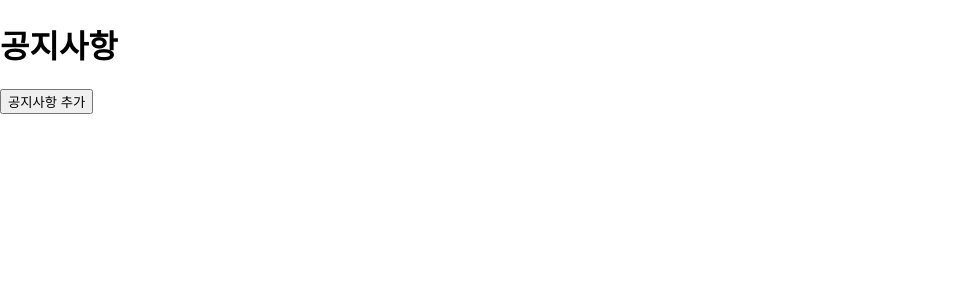
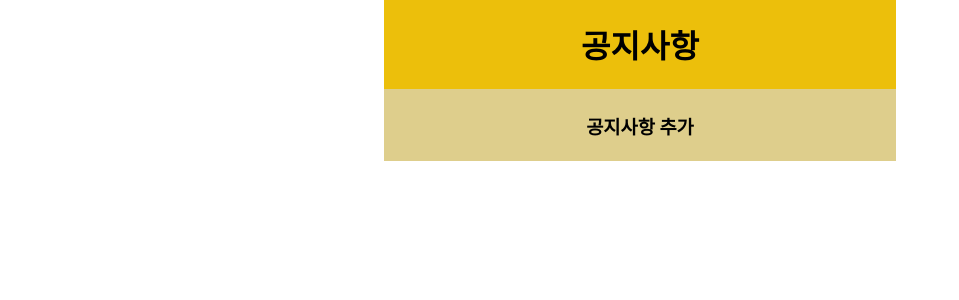
Before and after one commit to JDWdonga21/web-notice, a React (Create React App) app: page / in a window 1280 px wide. Shown: the top 300 px of the page, without its empty margins (0-959 px from the left). Built offline with nearby package versions, Linux system fonts and the light colour scheme.

Commit message:
중간저장

```diff
--- a/package.json
+++ b/package.json
@@ -9,8 +9,10 @@
     "@types/node": "^20.11.19",
     "@types/react": "^18.2.57",
     "@types/react-dom": "^18.2.19",
+    "html-react-parser": "^5.1.7",
     "react": "^18.2.0",
     "react-dom": "^18.2.0",
+    "react-quill": "^2.0.0",
     "react-scripts": "5.0.1",
     "typescript": "^5.3.3",
     "web-vitals": "^2.1.4"
--- a/src/App.css
+++ b/src/App.css
@@ -1,5 +1,55 @@
 .App {
+  margin-left: 30%;
+  margin-right: 30%;
+  width: 40%;
   text-align: center;
+  display: flex;
+  flex-direction: column;
+  justify-content: center;
+  align-items: center;
+  background-color: rgb(226, 222, 209);
+}
+
+.Header{
+  width: 100%;
+  display: flax;
+  flex-direction: row;
+  justify-content: space-between;
+  background-color: rgb(236, 191, 11);
+}
+
+.Mains{
+  width: 100%;
+  max-height: 500px;
+  overflow-y: scroll;
+}
+
+.NoticeLists {
+  display: flex;
+  width: 100%;
+  align-items: center;
+  justify-content: center;
+}
+.NoticeList {
+  margin-bottom: 1px;
+  width: 100%;
+  border: 1px solid #282c34;
+  background-color: azure;
+}
+
+.Footer{
+  width: 100%;
+  display: flax;
+  flex-direction: row;
+  justify-content: space-between;
+  background-color: rgb(222, 206, 140);
+}
+.Footer-btn{
+  display: flex;
+  margin: 4px;
+  flex-direction: row;
+  align-items: center;
+  justify-content:space-around;
 }
 
 .App-logo {
--- a/src/App.tsx
+++ b/src/App.tsx
@@ -3,6 +3,9 @@ import React from 'react';
 import NoticeList from './component/NoticeList';
 import NoticeDetail from './component/NoticeDetail';
 import NoticeEdit from './component/NoticeEdit';
+import "./App.css";
+import Header from './component/header/Header';
+import Footer from './component/footer/Footer';
 
 type Notice = {
   id: string,
@@ -32,7 +35,7 @@ class App extends React.Component<{}, AppState> {
     this.setState({ currentScreen: 'list', selectedNoticeId: undefined });
   }
 
-  handleEditNotice = (id : string) => {
+  handleEditNotice = (id : string | undefined) => {
     this.setState({currentScreen: 'edit', selectedNoticeId: id });
   }
 
@@ -59,11 +62,13 @@ class App extends React.Component<{}, AppState> {
     const { currentScreen, selectedNoticeId } = this.state;
 
     return (
-      <div>
+      <div className='App'>
+        <Header />
+        <main className='Mains'>
           {currentScreen === 'list' && (
             <div>
               <NoticeList onNoticeClick={this.handleNoticeClick} />
-            <button onClick={this.handleAddNotice}>공지사항 추가</button>
+              {/* <button onClick={this.handleAddNotice}>공지사항 추가</button> */}
             </div>
           )}
 
@@ -80,8 +85,19 @@ class App extends React.Component<{}, AppState> {
             <NoticeEdit
               id={selectedNoticeId}
               onNoticeAdded = {this.handleNoticeAdded}
+              onCancel={this.handleNoticeAdded}
             />
           )}
+        </main>
+        <Footer
+          appCurrentScreen = {this.state.currentScreen}
+          onAddNotice = {this.handleAddNotice}
+          selectedNoticeId={selectedNoticeId}
+          onBackToList={this.handleBackToList}
+          onEditNotice={() => this.handleEditNotice(selectedNoticeId)}
+          onDelete={this.handleDeleteNotice}
+          onCancel={this.handleNoticeAdded}
+        />
       </div>
     );
   }
--- a/src/component/NoticeDetail.tsx
+++ b/src/component/NoticeDetail.tsx
@@ -1,5 +1,7 @@
 // NoticeDetail.tsx
 import React from 'react';
+import parse from 'html-react-parser';
+// import DOMPurify from 'dompurify';
 
 type Notice = {
     id: string,
@@ -47,10 +49,10 @@ class NoticeDetail extends React.Component<NoticeDetailProps, NoticeDetailState>
       <div>
         <h1>{this.state.title}</h1>
         <p>{this.state.date}</p>
-        <article>{this.state.content}</article>
-        <button onClick={this.props.onBackToList}>목록으로</button>
+        <article dangerouslySetInnerHTML={{ __html : content }} />
+        {/* <button onClick={this.props.onBackToList}>목록으로</button>
         <button onClick={this.props.onEditNotice}>수정하기</button>
-        <button onClick={() => this.props.onDelete(this.props.id)}>삭제하기</button>
+        <button onClick={() => this.props.onDelete(this.props.id)}>삭제하기</button> */}
       </div>
     );
   }
--- a/src/component/NoticeEdit.tsx
+++ b/src/component/NoticeEdit.tsx
@@ -1,5 +1,10 @@
 // NoticeEdit.tsx
-import React from 'react';
+import React, {
+    useMemo,
+    useRef
+} from 'react';
+import ReactQuill, {Quill} from 'react-quill';
+import 'react-quill/dist/quill.snow.css';
 
 type Notice = {
     id: string,
@@ -10,6 +15,7 @@ type Notice = {
 
 type NoticeEditProps = {
     onNoticeAdded: () => void,
+    onCancel: () => void,
     id?: string; // 수정 시에는 id가 제공됩니다.
 };
 
@@ -19,7 +25,27 @@ type NoticeEditState = {
   date: string;
 };
 
+const formats = [
+    'font',
+  'header',
+  'bold',
+  'italic',
+  'underline',
+  'strike',
+  'blockquote',
+  'list',
+  'bullet',
+  'indent',
+  'link',
+  'align',
+  'color',
+  'background',
+  'size',
+  'h1',
+]
+
 class NoticeEdit extends React.Component<NoticeEditProps, NoticeEditState> {
+    quillRef: React.RefObject<ReactQuill>;
   constructor(props: NoticeEditProps) {
     super(props);
     this.state = {
@@ -27,6 +53,7 @@ class NoticeEdit extends React.Component<NoticeEditProps, NoticeEditState> {
       content: '',
       date: ''
     };
+    this.quillRef = React.createRef();
   }
 
   componentDidMount() {
@@ -39,7 +66,9 @@ class NoticeEdit extends React.Component<NoticeEditProps, NoticeEditState> {
       }
     }
   }
-
+  handleContentChange = (content: string) => {
+    this.setState({ content });
+  };
 
 
   handleSubmit = (event: React.FormEvent<HTMLFormElement>) => {
@@ -72,8 +101,22 @@ class NoticeEdit extends React.Component<NoticeEditProps, NoticeEditState> {
     this.props.onNoticeAdded();
   };
 
+  insertHtmlContent = () => {
+    const htmlContent = prompt("HTML 입력");
+    if(!htmlContent) return;
+
+    const quillInstance = this.quillRef.current?.getEditor();
+    if(quillInstance){
+        const range = quillInstance.getSelection();
+        if(range){
+            quillInstance.clipboard.dangerouslyPasteHTML(range.index, htmlContent);
+        }
+    }
+  }
+
   render() {
     return (
+        <div>
             <form onSubmit={this.handleSubmit}>
                 <label>
                 Title:
@@ -85,13 +128,35 @@ class NoticeEdit extends React.Component<NoticeEditProps, NoticeEditState> {
                 </label>
                 <label>
                 Content:
-          <textarea
+                {/* <textarea
                     value={this.state.content}
                     onChange={e => this.setState({ content: e.target.value })}
+                /> */}
+                <ReactQuill
+                    ref={this.quillRef}
+                    theme='snow'
+                    formats={formats}
+                    value={this.state.content}
+                    onChange={this.handleContentChange}
                 />
                 </label>
                 <button type="submit">저장</button>
             </form>
+            {/* <button onClick={()=> this.insertHtmlContent()}>qqudghks</button> */}
+            <div className="Footer">
+                <div className="Footer-btn">
+                    <div>
+                        <h3>저장하기</h3>
+                    </div>
+                    <div onClick={()=> this.insertHtmlContent()}>
+                        <h3>HTML 입력</h3>
+                    </div>
+                    <div onClick={this.props.onCancel}>
+                        <h3>취소하기</h3>
+                    </div>
+                </div>
+            </div>
+        </div>
     );
   }
 }
--- a/src/component/NoticeList.tsx
+++ b/src/component/NoticeList.tsx
@@ -34,13 +34,13 @@ class NoticeList extends React.Component<NoticeListprops, NoticeListState>{
     }
     render(): React.ReactNode {
         return(
-            <div>
+            <div className="NoticeLists">
                 <header>
-                    <h1>공지사항</h1>
+
                 </header>
                 <main>
                     {this.state.notices.map(notice => (
-                        <div key={notice.id} onClick={() => this.props.onNoticeClick(notice.id)}>
+                        <div className="NoticeList" key={notice.id} onClick={() => this.props.onNoticeClick(notice.id)}>
                             <h2>{notice.title}</h2>
                             <text>{notice.date}</text>
                         </div>
--- /dev/null
+++ b/src/component/footer/Footer.tsx
@@ -0,0 +1,56 @@
+import React from "react";
+//아이콘
+
+import "../../App.css"
+
+type Footerprops = {
+    appCurrentScreen: "list" | "detail" | "edit";
+    onAddNotice : () => void;
+    selectedNoticeId: string | undefined;
+    onBackToList: () => void;
+    onEditNotice: () => void;
+    onDelete: (id : string) => void;
+    onCancel: () => void;
+}
+
+
+class Footer extends React.Component<Footerprops>{
+    render(): React.ReactNode {
+        return(
+            <div className="Footer">
+                {this.props.appCurrentScreen === 'list' && (
+                    <div className="Footer-btn" onClick={this.props.onAddNotice}>
+                        <h3>공지사항 추가</h3>
+                    </div>
+                )}
+                {this.props.appCurrentScreen === 'detail' && (
+                    <div className="Footer-btn">
+                        <div onClick={this.props.onBackToList}>
+                            <h3>목록으로</h3>
+                        </div>
+                        <div onClick={this.props.onEditNotice}>
+                            <h3>수정하기</h3>
+                        </div>
+                        <div onClick={() => this.props.selectedNoticeId && this.props.onDelete(this.props.selectedNoticeId)}>
+                            <h3>삭제하기</h3>
+                        </div>
+                    </div>
+                )}
+                {/* {this.props.appCurrentScreen === 'edit' && (
+                    <div className="Footer-btn">
+                        <div>
+                            <h3>저장하기</h3>
+                        </div>
+                        <div>
+                            <h3>HTML 입력</h3>
+                        </div>
+                        <div onClick={this.props.onCancel}>
+                            <h3>취소하기</h3>
+                        </div>
+                    </div>
+                )}   */}
+            </div>
+        )
+    }
+}
+export default Footer;
--- a/src/component/header/Header.tsx
+++ b/src/component/header/Header.tsx
@@ -0,0 +1,23 @@
+import React from "react";
+//아이콘
+
+import "../../App.css"
+
+class Header extends React.Component{
+    render(): React.ReactNode {
+        return(
+            <div className="Header">
+                <div className="header-left">
+
+                </div>
+                <div className="header-center">
+                    <h1>공지사항</h1>
+                </div>
+                <div className="header-right">
+
+                </div>
+            </div>
+        )
+    }
+}
+export default Header;
```
Also changed, not shown: 1 other file (tests, documents, lock files or other folders). Lines whose indentation alone changed are shown as unchanged.
